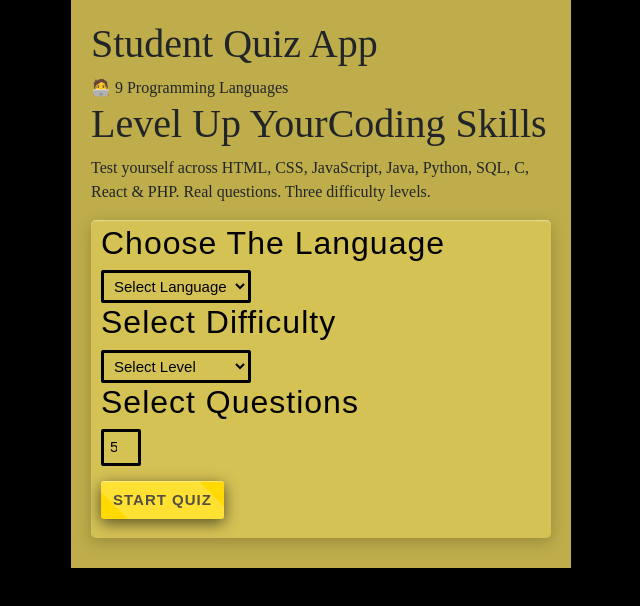
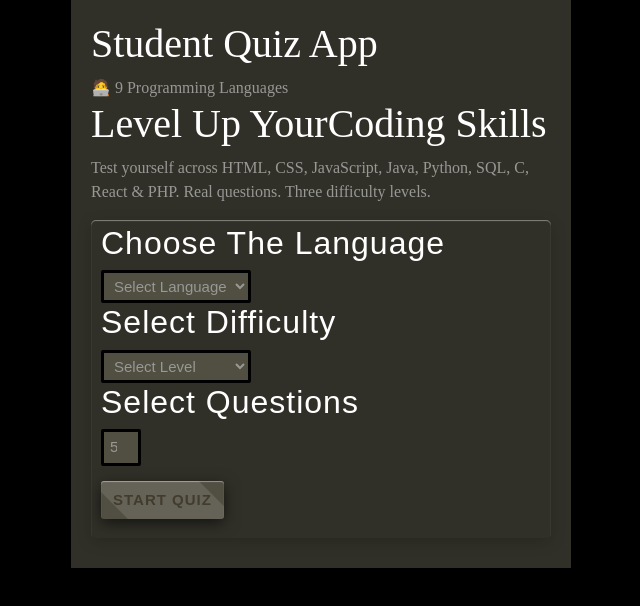
Before and after one commit to ANJITHVASAM/quizapp, a React (Vite) app: page / in a window 1280 px wide. Shown: the top 606 px of the page, without its empty margins (319-959 px from the left). Built offline with nearby package versions, Linux system fonts and the light colour scheme; no server answers.

Commit message:
Update components.css

```diff
--- a/src/Components/components.css
+++ b/src/Components/components.css
@@ -8,60 +8,14 @@ body{
     margin: auto;
     padding: 20px;
     font-family: Arial sans-serif;
-    background: #bead4a;
+    background: #313028;
+    color: #fff;
 }
 .card {
     border: 1px solid #ddd;
     border-radius: 8px;
     padding: 15px;
     margin-bottom: 15px;
-}
-.button {
-  margin: 15px 15px 15px 0px;
-  background: #ffd900;
-  color: #2A2312;
-  padding: 8px 12px;
-  font-size: 15px;
-  font-weight: bold;
-  border: none;
-  border-radius: 3px;
-  cursor: pointer;
-  position: relative;
-  overflow: hidden;
-  transition: all 0.3s ease;
-  box-shadow: 0 4px 15px rgba(0, 0, 0, 0.599),
-              inset 0 1px 1px rgba(255, 255, 255, 0.4);
-  text-transform: uppercase;
-  letter-spacing: 1px;
-}
-
-.button::before {
-  content: "";
-  position: absolute;
-  top: -50%;
-  left: -50%;
-  width: 200%;
-  height: 200%;
-  background: rgba(255, 255, 255, 0.2);
-  transform: rotate(45deg);
-  transition: all 0.5s ease;
-  pointer-events: none;
-}
-
-.button:hover {
-  transform: translateY(-3px);
-  box-shadow: 0 6px 20px rgba(0, 0, 0, 0.921);
-  filter: brightness(1.1);
-  color: rgb(0, 0, 0);
-}
-
-.button:hover::before {
-  left: 100%;
-}
-
-.button:active {
-  transform: translateY(1px);
-  box-shadow: 0 2px 10px rgba(0, 0, 0, 0.2);
 }
 .option {
     display: block;
@@ -74,8 +28,8 @@ body{
     font-family: Arial, sans-serif;
     display: block;
     margin-bottom: 10px;
-    background: #d5c255;
-    color: #2A2312;
+    background: #313028;
+    color: #fff;
     padding: 4px 10px;
     border: none;
     border-radius: 5px;
@@ -107,20 +61,77 @@ body{
     transition: left 0.6s ease-in-out;
 }
 
+.button {
+  margin: 15px 15px 15px 0px;
+  background: #514f42;
+  color: #2A2312;
+  padding: 8px 12px;
+  font-size: 15px;
+  font-weight: bold;
+  border: none;
+  border-radius: 3px;
+  cursor: pointer;
+  position: relative;
+  overflow: hidden;
+  transition: all 0.3s ease;
+  box-shadow: 0 4px 15px rgba(0, 0, 0, 0.599),
+              inset 0 1px 1px rgba(255, 255, 255, 0.4);
+  text-transform: uppercase;
+  letter-spacing: 1px;
+}
 
+.button::before {
+  content: "";
+  position: absolute;
+  top: -50%;
+  left: -50%;
+  width: 200%;
+  height: 200%;
+  background: rgba(255, 255, 255, 0.113);
+  transform: rotate(45deg);
+  transition: all 0.5s ease;
+  pointer-events: none;
+}
 
+.button:hover {
+  transform: translateY(-3px);
+  filter: brightness(1.1);
+  box-shadow: 2px 4px 15px rgb(0, 0, 0);
+  color: rgb(0, 0, 0);
+}
+
+.hero-badge,.hero-p{
+    color: #989895;
+}
+
+.button:hover::before {
+  left: 100%;
+}
+
+.button:active {
+  transform: translateY(1px);
+  box-shadow: 0 2px 10px rgba(0, 0, 0, 0.2);
+}
 
 .selectOption{
     width: 150px;
     font-size: 15px;
     padding: 4px 6px;
-    background-color: #d5c255;
+    background-color: #514f42;
+    color: #989895;
 }
 .right-answer{
     color: rgb(19, 211, 19);
 }
 .wrong-answer{
     color: rgb(211, 19, 19);
+}
+.warning-message-hide {
+  display: none;
+}
+
+.warning-message-show {
+  display: block;
 }
 .score{
     font-size: 15px;
@@ -129,11 +140,9 @@ select:valid{
     border: 3px solid black;
     border-radius: 2px;
 }
+
 option:checked{
     background-color: black;
-}
-.question-title{
-    color: black;
 }
 input[type="checkbox"]{
     accent-color: rgb(0, 0, 0);
@@ -152,5 +161,6 @@ input[type="checkbox"]{
     padding: 4px 6px;
     width: 40px;
     border-radius: 2px;
-    background: #d5c255;
+    background: #514f42;
+    color: #989895;
 }
```
